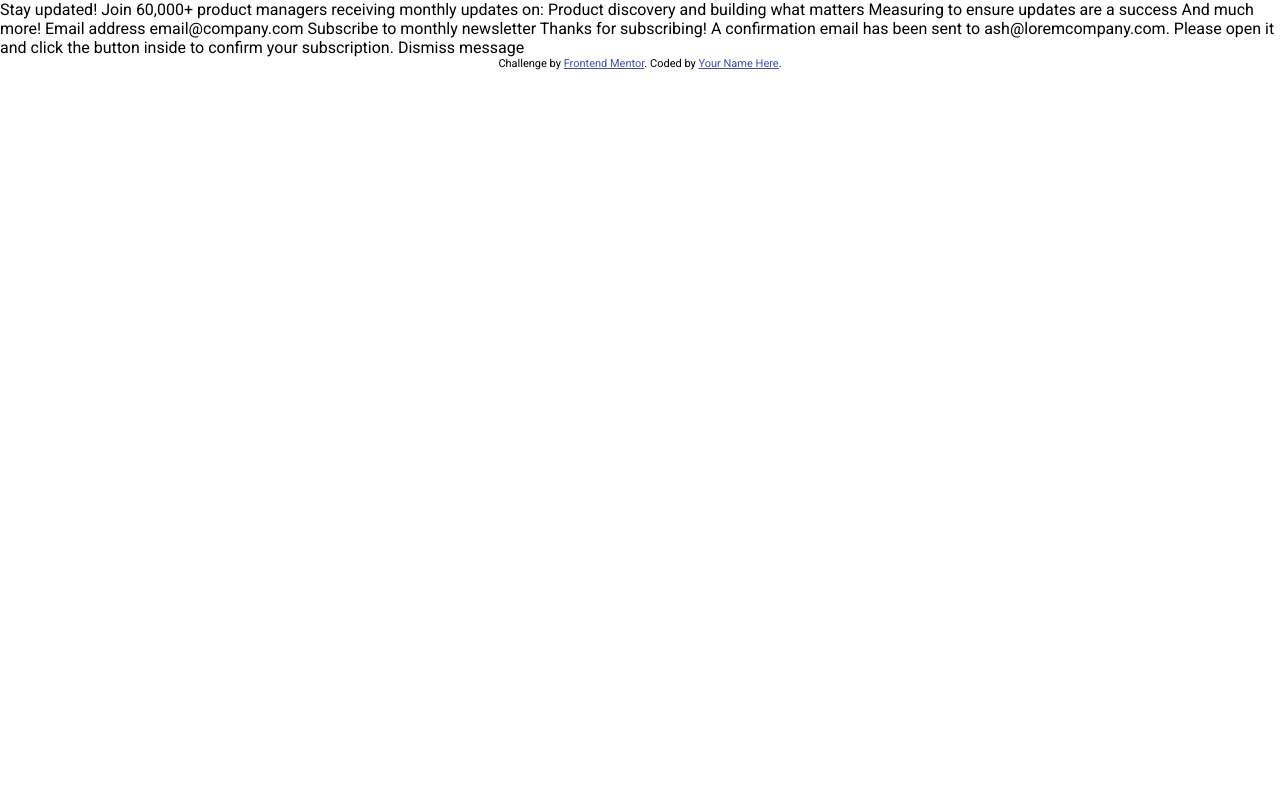
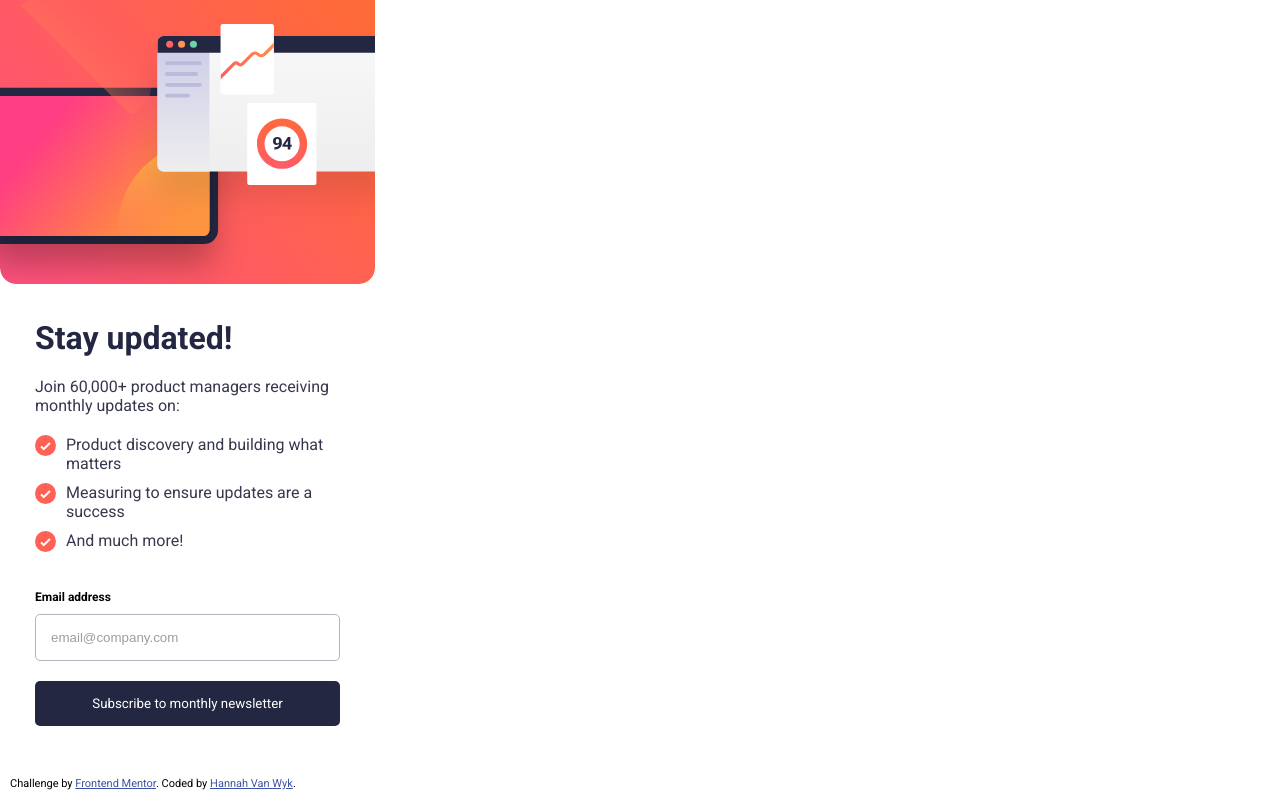
Before and after one commit to hannahvw/newsletter-sign-up-with-success-message-main, a plain HTML site: page index.html in a window 1280 px wide. Drawn offline with Linux system fonts and the light colour scheme.

Commit message:
added sign up form styles

```diff
--- a/index.html
+++ b/index.html
@@ -24,27 +24,40 @@
   </head>
   <body>
     <!-- Sign-up form start -->
-
-    Stay updated! Join 60,000+ product managers receiving monthly updates on:
-    Product discovery and building what matters Measuring to ensure updates are
-    a success And much more! Email address email@company.com Subscribe to
-    monthly newsletter
-
+    <div class="sign-up-container">
+      <img src="assets/images/illustration-sign-up-mobile.svg" alt="" />
+      <div class="container-text">
+        <h1>Stay updated!</h1>
+        <p>Join 60,000+ product managers receiving monthly updates on:</p>
+        <ul>
+          <li>Product discovery and building what matters</li>
+          <li>Measuring to ensure updates are a success</li>
+          <li>And much more!</li>
+        </ul>
+        <form action="">
+          <label for="email">Email address</label>
+          <input id="email" type="text" placeholder="email@company.com" />
+          <button>Subscribe to monthly newsletter</button>
+        </form>
+      </div>
+    </div>
     <!-- Sign-up form end -->
 
     <!-- Success message start -->
-
-    Thanks for subscribing! A confirmation email has been sent to
-    ash@loremcompany.com. Please open it and click the button inside to confirm
-    your subscription. Dismiss message
-
+    <div class="success-container">
+      Thanks for subscribing! A confirmation email has been sent to
+      ash@loremcompany.com. Please open it and click the button inside to
+      confirm your subscription. Dismiss message
+    </div>
     <!-- Success message end -->
 
     <div class="attribution">
       Challenge by
       <a href="https://www.frontendmentor.io?ref=challenge" target="_blank"
         >Frontend Mentor</a
-      >. Coded by <a href="#">Your Name Here</a>.
+      >. Coded by
+      <a href="https://www.frontendmentor.io/profile/hannahvw">Hannah Van Wyk</a
+      >.
     </div>
   </body>
 </html>
--- a/styles.css
+++ b/styles.css
@@ -9,6 +9,9 @@
 .attribution {
   font-size: 11px;
   text-align: center;
+  position: absolute;
+  bottom: 10px;
+  left: 10px;
 }
 .attribution a {
   color: hsl(228, 45%, 44%);
@@ -25,3 +28,71 @@
 html {
   font-family: "Roboto", sans-serif;
 }
+
+body {
+  max-width: 375px;
+}
+
+img {
+  display: block;
+  width: 100%;
+}
+
+.container-text {
+  display: flex;
+  flex-direction: column;
+  padding: 35px;
+  gap: 20px;
+}
+
+.container-text h1 {
+  color: var(--neutral-color-800);
+}
+
+.container-text p {
+  font-size: 1rem;
+  color: var(--neutral-color-600);
+}
+
+.container-text ul li {
+  list-style: none;
+  color: var(--neutral-color-600);
+  display: flex;
+  gap: 10px;
+  margin-bottom: 10px;
+}
+
+.container-text ul li::before {
+  content: url(assets/images/icon-list.svg);
+}
+
+label {
+  font-size: 0.75rem;
+  font-weight: 700;
+  margin-bottom: 10px;
+  display: inline-block;
+}
+
+#email {
+  display: block;
+  margin-bottom: 20px;
+  padding: 15px;
+  width: 100%;
+  border-radius: 5px;
+  border: 1px solid var(--neutral-color-400);
+  opacity: 0.7;
+}
+
+.container-text button {
+  width: 100%;
+  padding: 15px 0;
+  border: none;
+  border-radius: 5px;
+  background-color: var(--neutral-color-800);
+  color: var(--neutral-color-100);
+  font-family: "Roboto", sans-serif;
+}
+
+.success-container {
+  display: none;
+}
```
